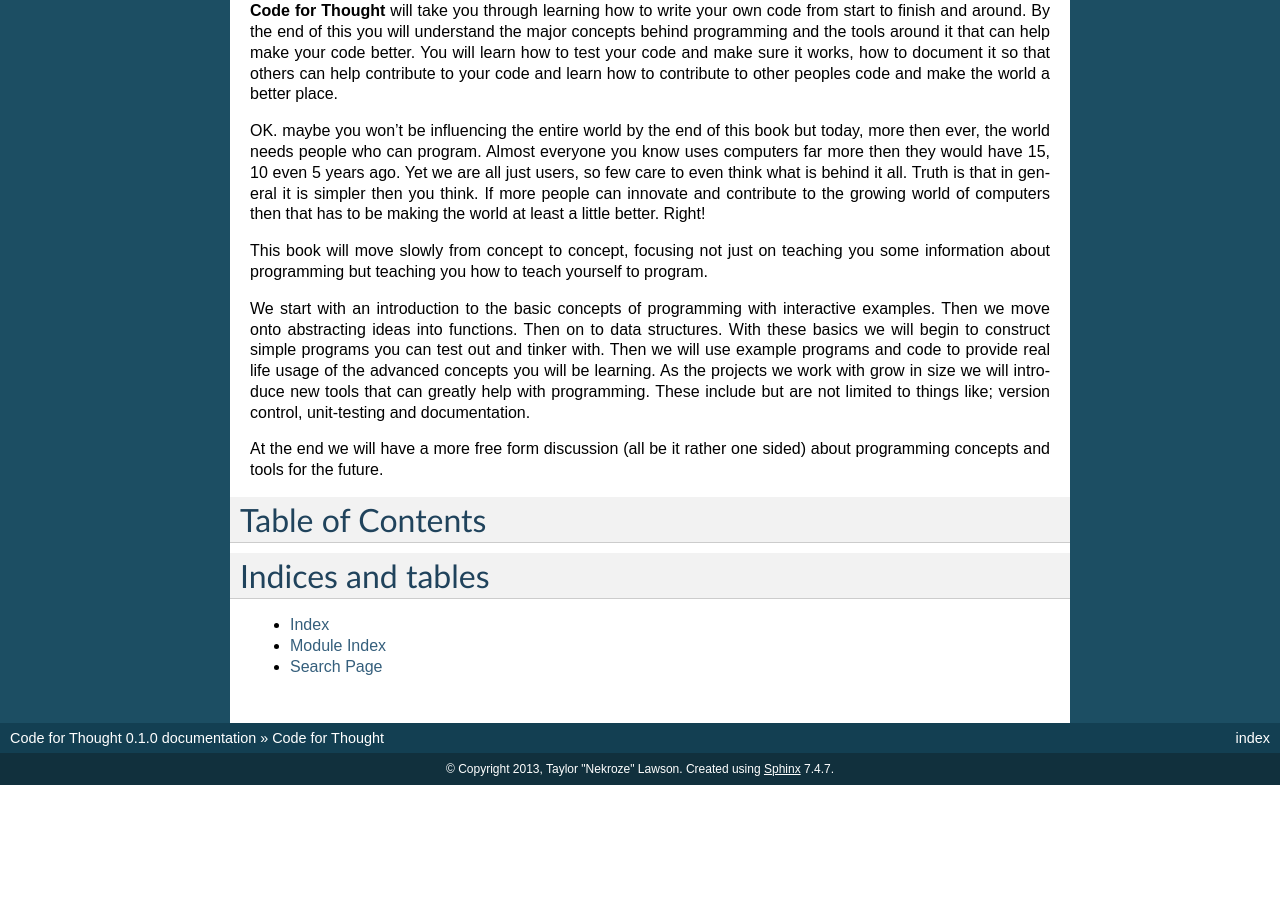
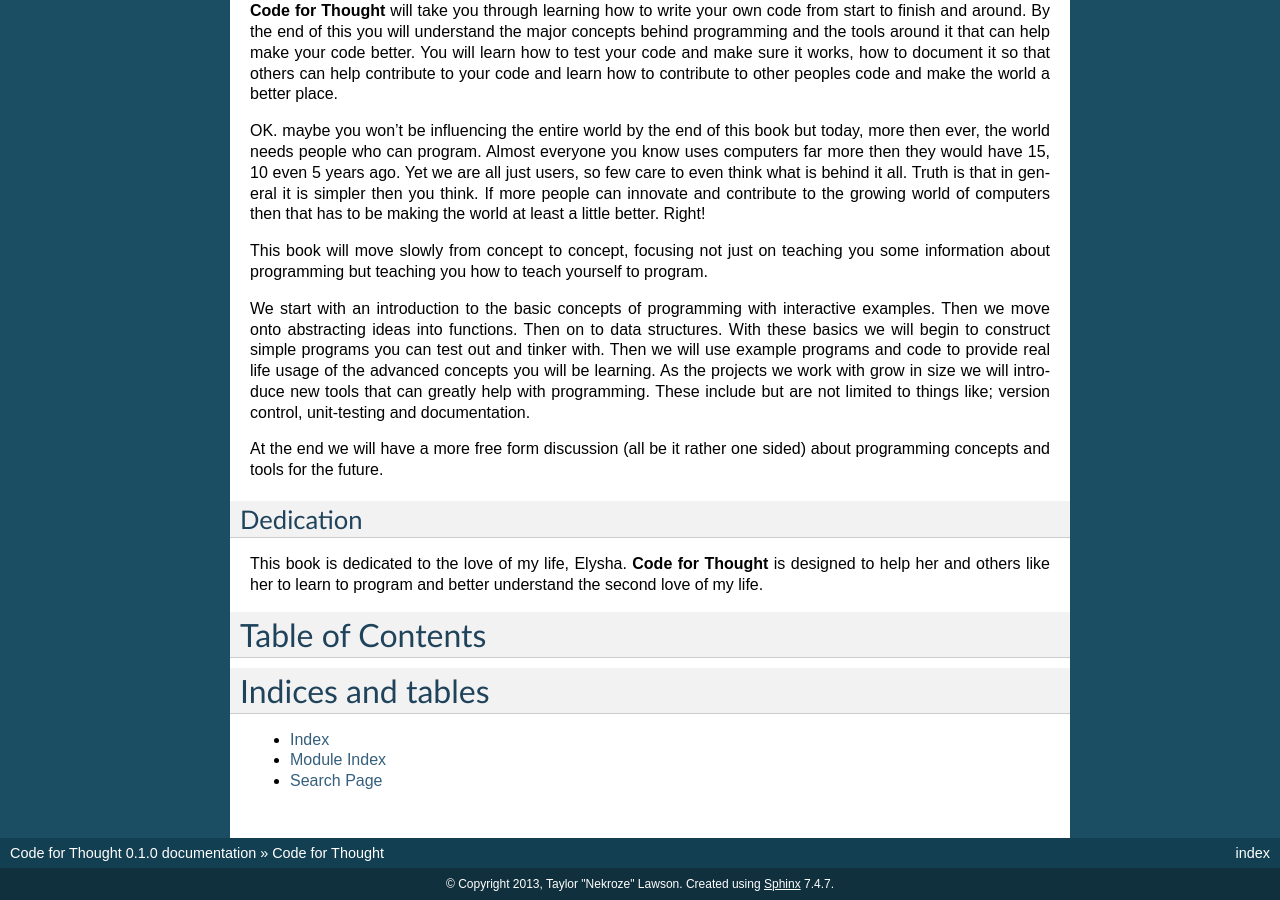
Before and after one commit to Nekroze/codeforthought, a Sphinx documentation site: the page built from docs/index.rst, in a window 1280 px wide and 900 px high, scrolled down 696 px. Built offline with Sphinx 7.4.7, drawn with Linux system fonts in a browser that asks for light colours; before the commit the page ends 1481 px from its top, so only the background shows below that.

Commit message:
Added a dedication

```diff
--- a/docs/index.rst
+++ b/docs/index.rst
@@ -80,6 +80,13 @@
 At the end we will have a more free form discussion (all be it rather one sided)
 about programming concepts and tools for the future.
 
+Dedication
+----------
+
+This book is dedicated to the love of my life, Elysha. **Code for Thought** is
+designed to help her and others like her to learn to program and better understand
+the second love of my life.
+
 Table of Contents
 =================
 
```
